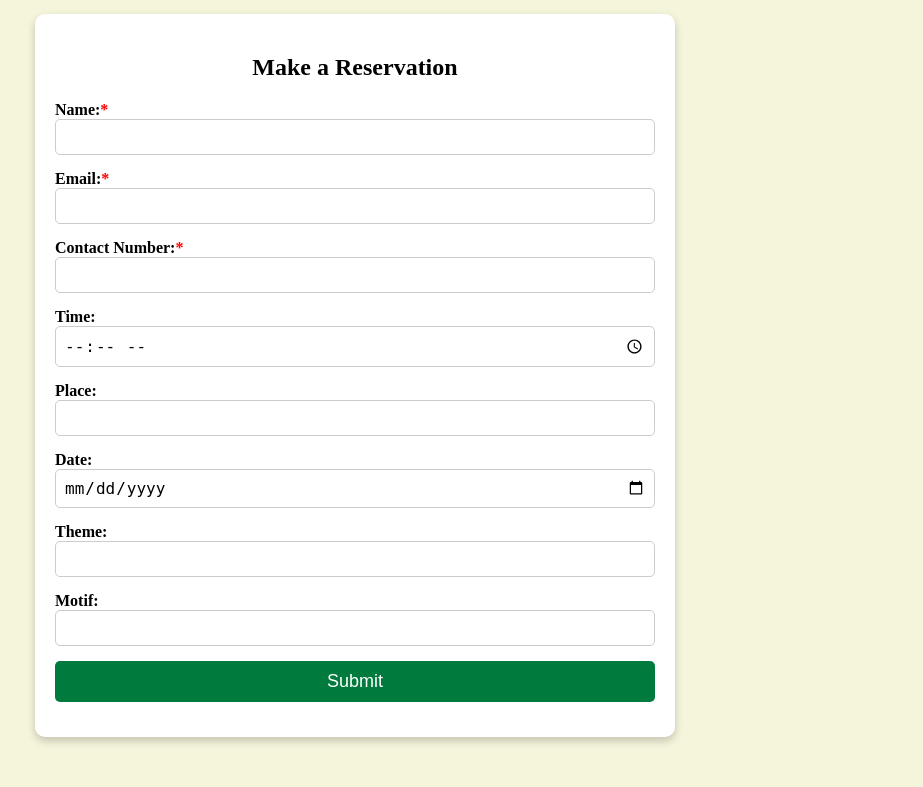
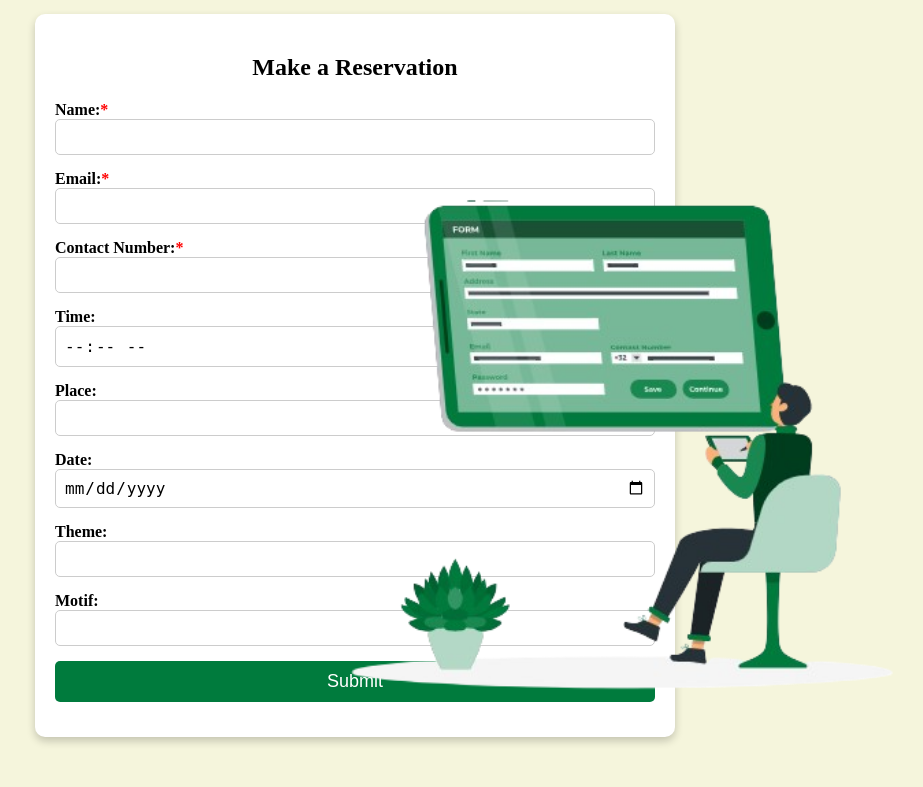
Before and after one commit to RosarioAngelica/trylang_cohere, a PHP site: page /VillaSalud.UI/pages/p_make_reservation.html in a window 1280 px wide. Shown: the part 201-988 px from the top of the page, without its empty margins (285-1208 px from the left). Run offline with PHP 8.4, Linux system fonts and the light colour scheme.

Commit message:
add illustration

```diff
--- a/VillaSalud.UI/pages/p_make_reservation.html
+++ b/VillaSalud.UI/pages/p_make_reservation.html
@@ -59,6 +59,8 @@
       </form>
     </div>
 
+    <img class="reservation-illustration" src="../assets/forms.png" alt="Reservation Illustration">
+
     <!--<script src="../script/p_view_reservation.js"></script>-->
   </body>
 </html>
--- a/VillaSalud.UI/style/p_make_reservation.css
+++ b/VillaSalud.UI/style/p_make_reservation.css
@@ -52,13 +52,22 @@ body {
   box-shadow: 0 4px 8px rgba(0, 0, 0, 0.2);
 }
 
+.reservation-illustration {
+  position: absolute;
+  top: 80%;
+  right: 5%;
+  transform: translateY(-50%);
+  width: 650px; /* Adjust the size as needed */
+  height: auto;
+}
+
 h2 {
   text-align: center;
   font-size: 24px;
 }
 
 .form-group {
-  display: flex;
+  display: flex;;
   flex-direction: column;
   margin-bottom: 15px;
 }
```
Also changed, not shown: VillaSalud.UI/assets/forms.png (added).
